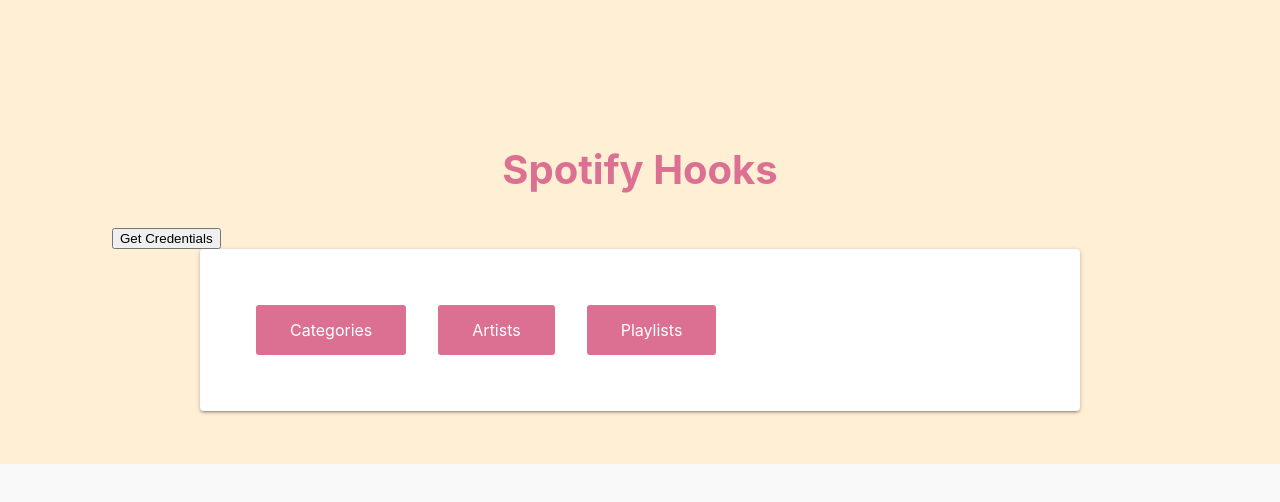
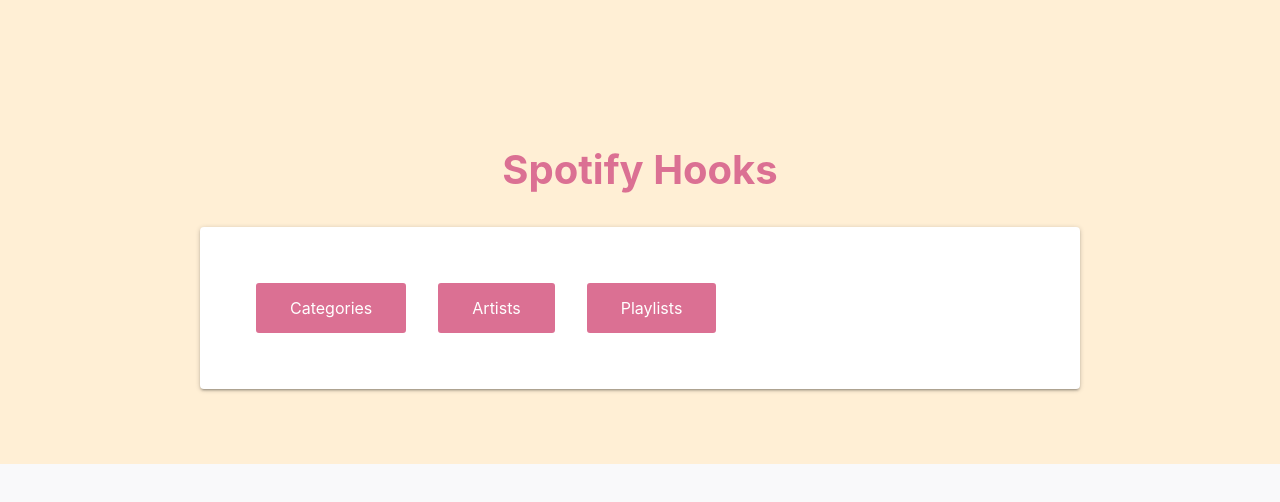
Before and after one commit to nfmontenegro/typescript-spotify, a React (Create React App) app in the folder front/: page / in a window 1280 px wide. Shown: the top 502 px of the page. Built offline with nearby package versions, Linux system fonts and the light colour scheme.

Commit message:
migrate to functional component

```diff
--- a/front/src/components/App.js
+++ b/front/src/components/App.js
@@ -1,4 +1,4 @@
-import React, {Component} from 'react'
+import React, {useState} from 'react'
 import {BrowserRouter, Route} from 'react-router-dom'
 
 import Menu from './Menu'
@@ -7,10 +7,10 @@
 
 import {Wrapper, Title, MaterialCumbs} from '../styled'
 
-class App extends Component {
-  state = {credentials: false}
+function App() {
+  const [credentials, setCredentials] = useState(false)
 
-  getCredentials = async event => {
+  async function getCredentials(event) {
     event.preventDefault()
     const response = await fetch('https://microservice-5ipko1n2e.now.sh', {
       method: 'POST',
@@ -24,16 +24,17 @@
     })
     const json = await response.json()
     localStorage.setItem('token', json.access_token)
-    this.setState({credentials: true})
+    setCredentials(true)
   }
 
-  render() {
   return (
     <BrowserRouter>
       <Wrapper>
         <Title>Spotify Hooks</Title>
-          {!this.state.credentials && (
-            <button onClick={event => this.getCredentials(event)}>Get Credentials</button>
+        {credentials && (
+          <button onClick={event => getCredentials(event)}>
+            Get Credentials
+          </button>
         )}
         <MaterialCumbs>
           <Menu />
@@ -44,6 +45,5 @@
     </BrowserRouter>
   )
 }
-}
 
 export default App
```
Lines whose indentation alone changed are shown as unchanged.
